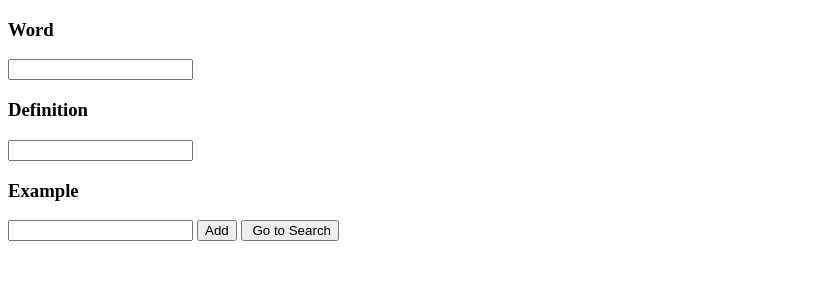
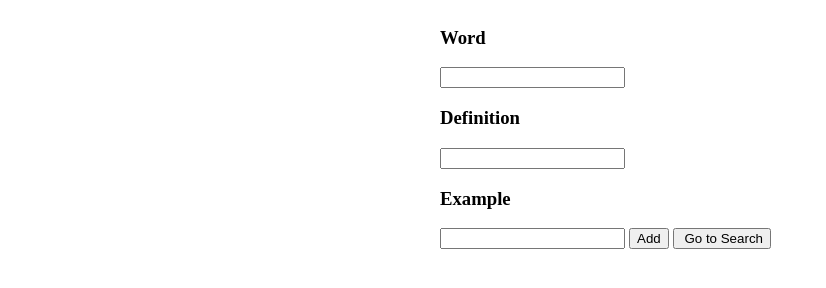
Before and after one commit to hsh803/Javascript-Project, a plain HTML site: page index.html in a window 1280 px wide. Shown: the whole page, without its empty margins (0-826 px from the left). Drawn offline with Linux system fonts and the light colour scheme.

Commit message:
Update vocabulary_list_creator.css

```diff
--- a/vocabulary_list_creator.css
+++ b/vocabulary_list_creator.css
@@ -1,7 +1,7 @@
 div {
   margin: 0 auto;
-  max-width: 100%;
-  height: auto;
+  width: 400px;
+  overflow: hidden;
 }
 
 p {
```
